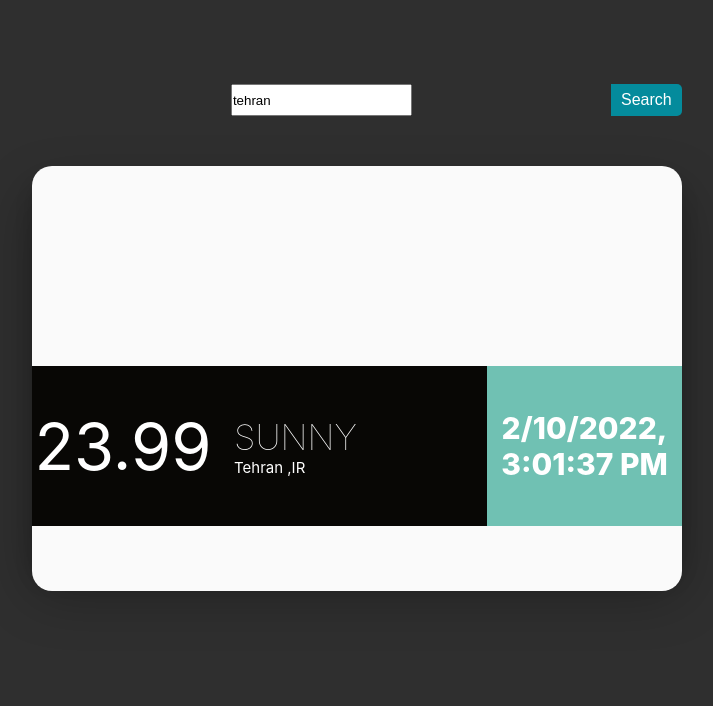
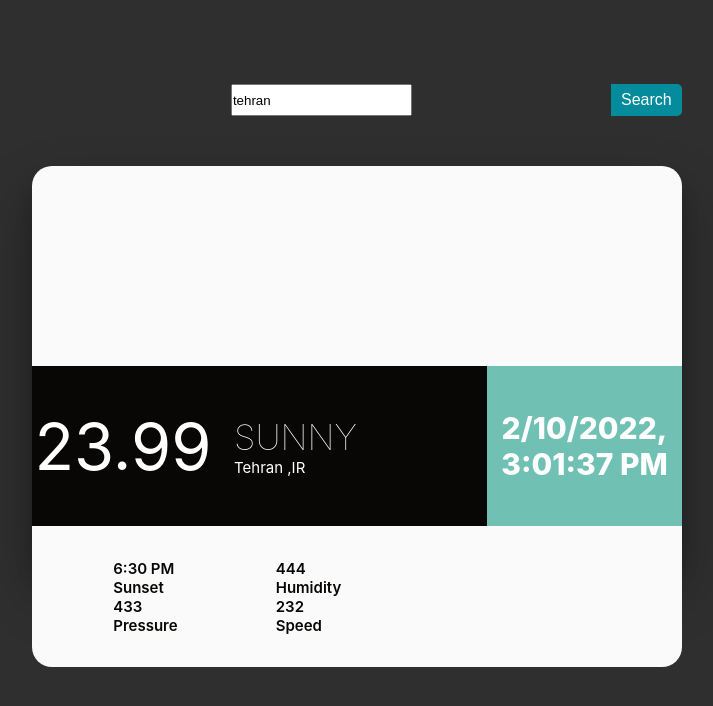
Before and after one commit to sadafamininia99/weather-app, a React (Create React App) app: page / in a window 1280 px wide. Shown: the top 706 px of the page, without its empty margins (283-996 px from the left). Built offline with nearby package versions, Linux system fonts and the light colour scheme; some icons are missing.

Commit message:
wind rain humidity and sunset

```diff
--- a/src/components/WeatherDetails.js
+++ b/src/components/WeatherDetails.js
@@ -23,6 +23,38 @@ function WeatherDetails() {
               <p>
                 <i className={"wi wi-sunset"}></i>
               </p>
+              <p className="extra-info-leftside">
+                6:30 PM <br />
+                sunset
+              </p>
+            </div>
+
+            <div className="two-sided-section">
+              <p>
+                <i className={"wi wi-humidity"}></i>
+              </p>
+              <p className="extra-info-leftside">
+                444 <br />
+                humidity
+              </p>
+            </div>
+            <div className="two-sided-section">
+              <p>
+                <i className={"wi wi-rain"}></i>
+              </p>
+              <p className="extra-info-leftside">
+                433 <br />
+                pressure
+              </p>
+            </div>
+            <div className="two-sided-section">
+              <p>
+                <i className={"wi wi-strong-wind"}></i>
+              </p>
+              <p className="extra-info-leftside">
+                232 <br />
+                speed
+              </p>
             </div>
           </div>
         </div>
```
